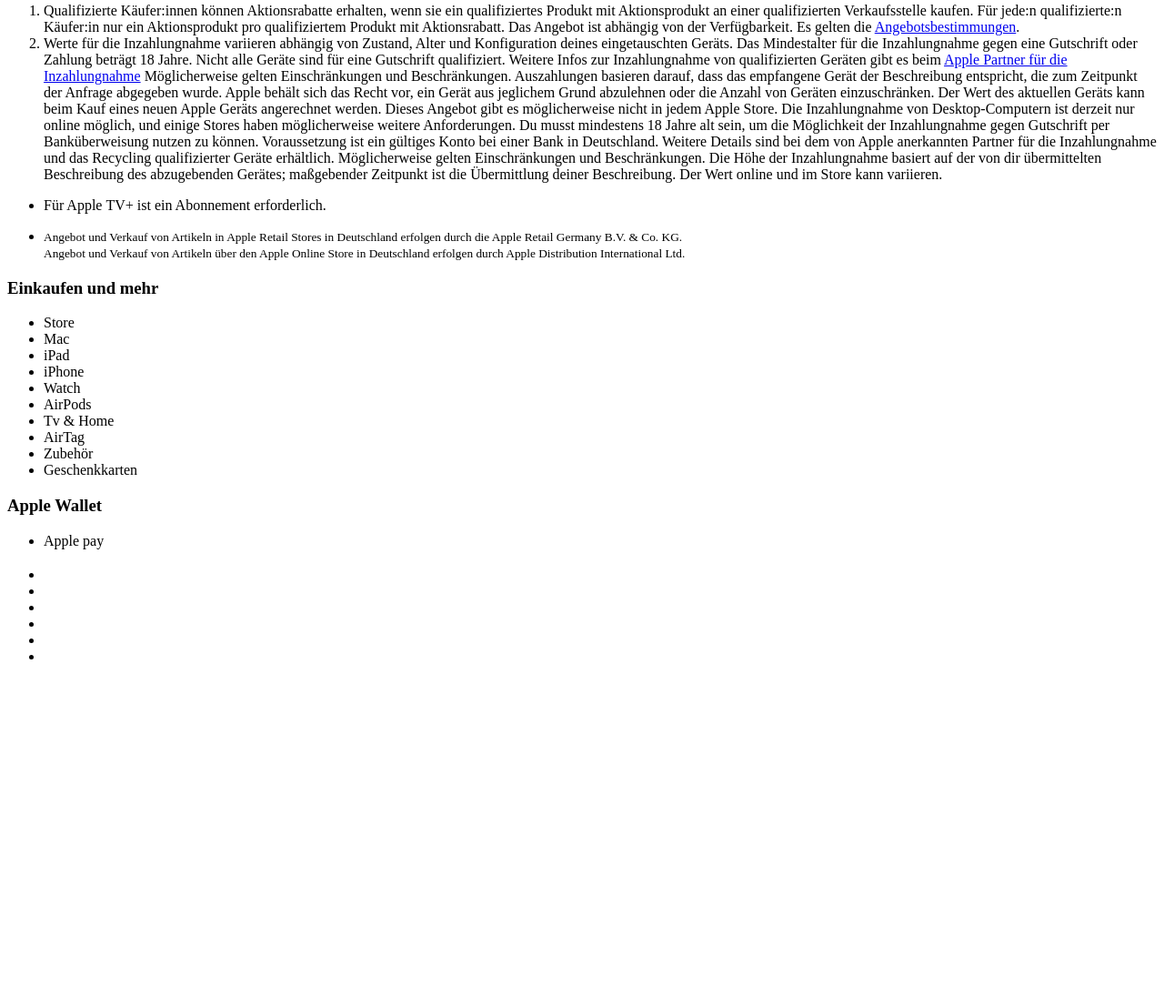
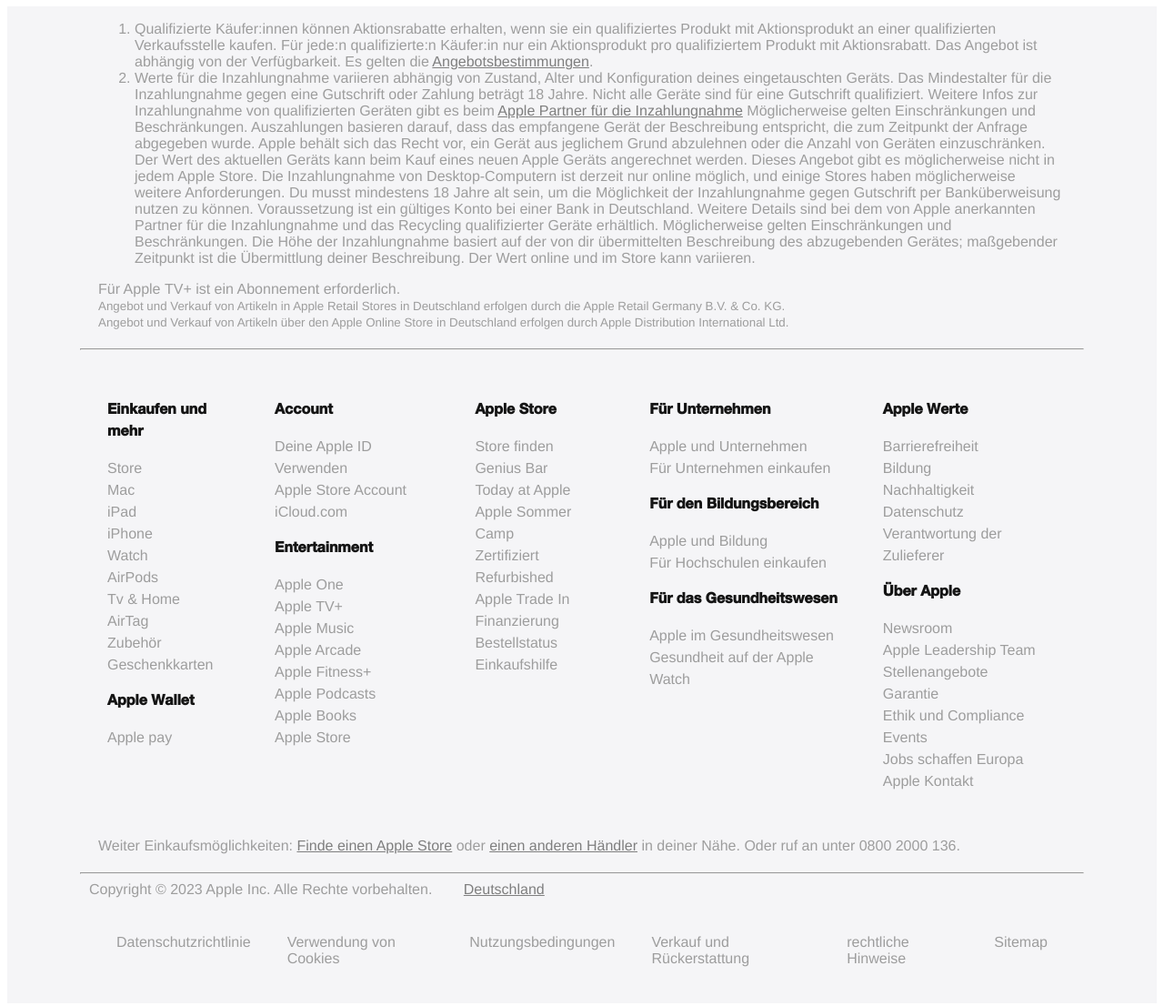
Before and after one commit to Rimidalfi/WBS-Homepage, a plain HTML site: page index.html in a window 1280 px wide. Shown: the part 13-1119 px from the top of the page at 91% size. Before the commit the page ends 800 px from the top, so only its background shows below. Drawn offline with Linux system fonts and the light colour scheme.

Commit message:
finished footer html & started css styling

```diff
--- a/index.html
+++ b/index.html
@@ -4,15 +4,16 @@
     <meta charset="UTF-8" />
     <meta name="viewport" content="width=device-width, initial-scale=1.0" />
     <title>Document</title>
+    <link rel="stylesheet" href="styles.css" />
   </head>
   <body>
     <header></header>
     <main></main>
     <footer>
       <div>
-        <section>
+        <section class="footer_section_1">
           <ol>
-            <li id="footnote-1">
+            <li id="footnote">
               Qualifizierte Käufer:innen können Aktionsrabatte erhalten, wenn
               sie ein qualifiziertes Produkt mit Aktionsprodukt an einer
               qualifizierten Verkaufsstelle kaufen. Für jede:n qualifizierte:n
@@ -23,7 +24,7 @@
                 >Angebotsbestimmungen</a
               >.
             </li>
-            <li id="footnote-2">
+            <li id="footnote">
               Werte für die Inzahlungnahme variieren abhängig von Zustand, Alter
               und Konfiguration deines eingetauschten Geräts. Das Mindestalter
               für die Inzahlungnahme gegen eine Gutschrift oder Zahlung beträgt
@@ -70,8 +71,9 @@
             </li>
           </ul>
         </section>
-        <nav>
-          <div class="ac-gf-directory-column">
+        <hr />
+        <nav class="footer_nav">
+          <div class="nav1">
             <div>
               <h3>Einkaufen und mehr</h3>
               <ul>
@@ -94,65 +96,119 @@
               </ul>
             </div>
           </div>
-          <div class="ac-gf-directory-column">
+          <div class="nav1">
             <div>
-              <h3></h3>
-              <ul></ul>
+              <h3>Account</h3>
+              <ul>
+                <li>Deine Apple ID Verwenden</li>
+                <li>Apple Store Account</li>
+                <li>iCloud.com</li>
+              </ul>
             </div>
             <div>
-              <h3></h3>
-              <ul></ul>
+              <h3>Entertainment</h3>
+              <ul>
+                <li>Apple One</li>
+                <li>Apple TV+</li>
+                <li>Apple Music</li>
+                <li>Apple Arcade</li>
+                <li>Apple Fitness+</li>
+                <li>Apple Podcasts</li>
+                <li>Apple Books</li>
+                <li>Apple Store</li>
+              </ul>
             </div>
           </div>
-          <div class="ac-gf-directory-column">
+          <div class="nav1">
             <div>
-              <h3></h3>
-              <ul></ul>
+              <h3>Apple Store</h3>
+              <ul>
+                <li>Store finden</li>
+                <li>Genius Bar</li>
+                <li>Today at Apple</li>
+                <li>Apple Sommer Camp</li>
+                <li>Zertifiziert Refurbished</li>
+                <li>Apple Trade In</li>
+                <li>Finanzierung</li>
+                <li>Bestellstatus</li>
+                <li>Einkaufshilfe</li>
+              </ul>
             </div>
           </div>
-          <div class="ac-gf-directory-column">
+          <div class="nav1">
             <div>
-              <h3></h3>
-              <ul></ul>
+              <h3>Für Unternehmen</h3>
+              <ul>
+                <li>Apple und Unternehmen</li>
+                <li>Für Unternehmen einkaufen</li>
+              </ul>
             </div>
             <div>
-              <h3></h3>
-              <ul></ul>
+              <h3>Für den Bildungsbereich</h3>
+              <ul>
+                <li>Apple und Bildung</li>
+                <li>Für Hochschulen einkaufen</li>
+              </ul>
             </div>
             <div>
-              <h3></h3>
-              <ul></ul>
+              <h3>Für das Gesundheitswesen</h3>
+              <ul>
+                <li>Apple im Gesundheitswesen</li>
+                <li>Gesundheit auf der Apple Watch</li>
+              </ul>
             </div>
           </div>
-          <div class="ac-gf-directory-column">
+          <div class="nav1">
             <div>
-              <h3></h3>
-              <ul></ul>
+              <h3>Apple Werte</h3>
+              <ul>
+                <li>Barrierefreiheit</li>
+                <li>Bildung</li>
+                <li>Nachhaltigkeit</li>
+                <li>Datenschutz</li>
+                <li>Verantwortung der Zulieferer</li>
+              </ul>
             </div>
             <div>
-              <h3></h3>
-              <ul></ul>
+              <h3>Über Apple</h3>
+              <ul>
+                <li>Newsroom</li>
+                <li>Apple Leadership Team</li>
+                <li>Stellenangebote</li>
+                <li>Garantie</li>
+                <li>Ethik und Compliance</li>
+                <li>Events</li>
+                <li>Jobs schaffen Europa</li>
+                <li>Apple Kontakt</li>
+              </ul>
             </div>
           </div>
         </nav>
-        <section>
+        <section class="footer_section_3">
+          Weiter Einkaufsmöglichkeiten:
+          <a href="https://www.apple.com/de/retail/">Finde einen Apple Store</a>
+          oder
+          <a href="https://locate.apple.com/de/de/">einen anderen Händler</a>
+          in deiner Nähe. Oder ruf an unter 0800 2000 136.
+        </section>
+        <hr />
+        <section class="footer_section_2">
           <div>
-            <a href=""></a>
-            <a href=""></a>
-            <span></span>
-          </div>
-          <div>
-            <a href=""></a>
-          </div>
-          <div>
-            <div></div>
-            <ul>
-              <li></li>
-              <li></li>
-              <li></li>
-              <li></li>
-              <li></li>
-              <li></li>
+            <span class="footer_section_3">
+              Copyright © 2023 Apple Inc. Alle Rechte vorbehalten.
+            </span>
+            <span class="DE">
+              <a href="https://www.apple.com/choose-country-region/"
+                >Deutschland</a
+              ></span
+            >
+            <ul class="legals">
+              <li class="legals">Datenschutzrichtlinie</li>
+              <li class="legals">Verwendung von Cookies</li>
+              <li class="legals">Nutzungsbedingungen</li>
+              <li class="legals">Verkauf und Rückerstattung</li>
+              <li class="legals">rechtliche Hinweise</li>
+              <li class="legals">Sitemap</li>
             </ul>
           </div>
         </section>
--- a/styles.css
+++ b/styles.css
@@ -0,0 +1,86 @@
+@font-face {
+  font-family: "Helvetica Neue Bold";
+  src: url("fonts/helvetica-neue-bold.woff") format("woff");
+}
+@font-face {
+  font-family: "Helvetica Neue Regular";
+  src: url("fonts/helvetica-neue-regular.woff") format("woff");
+}
+footer {
+  background-color: #f5f5f7;
+  /* text-align: center; */
+  font-family: Helvetica;
+  padding-left: 5em;
+  padding-right: 5em;
+}
+.footer_section_1 {
+  display: flex;
+  flex-direction: column;
+  margin: 20px;
+}
+.footer_section_2 {
+  display: flex;
+  flex-direction: column;
+  text-align: left;
+}
+.legals {
+  display: flex;
+  text-align: left;
+  padding: 20px;
+}
+.DE {
+  padding: 20px;
+}
+.footer_nav {
+  display: flex;
+  flex-direction: row;
+  padding: 10px;
+  text-align: left;
+  line-height: 1.5;
+}
+.nav1 {
+  padding: 20px;
+}
+h3 {
+  font-family: "Helvetica Neue Bold";
+  color: #141414;
+  font-size: 1em;
+  text-align: left;
+}
+ol {
+  font-family: Helvetica;
+  color: #9d9d9d;
+  text-align: left;
+}
+ul {
+  text-align: left;
+  margin: 0;
+  padding: 0;
+  list-style: none;
+}
+li {
+  font-family: Helvetica;
+  color: #9d9d9d;
+  text-align: left;
+}
+a,
+hr {
+  color: #7f7f7f;
+}
+ul.legals {
+  display: flex;
+  justify-content: flex flex-end;
+  text-align: left;
+}
+section.footer_section_3 {
+  font-family: Helvetica;
+  color: #9d9d9d;
+  text-align: left;
+  margin: 20px;
+}
+span.footer_section_3 {
+  font-family: Helvetica;
+  color: #9d9d9d;
+  text-align: left;
+  margin: 10px;
+}
```
Also changed, not shown: Bilder(1)/apple card.JPG (added), Bilder(1)/apple tradeinJPG.JPG (added), Bilder(1)/carbon neutral logo.JPG (added), Bilder(1)/carbon neutral.JPG (added), Bilder(1)/card logo.JPG (added), Bilder(1)/hero__d5yx0jn6usae_medium.jpg (added), Bilder(1)/hero_watch_1_zoom_screen__e9icho0kgf6m_medium.jpg (added), Bilder(1)/hero_watch_ultra_middle_screen_startframe__br4z9vt3e6mq_medium.jpg (added), Bilder(1)/save on mac logo.JPG (added), Bilder(1)/saveonmac.JPG (added), Bilder(1)/trade in logo.JPG (added), Bilder(1)/watch se logo.JPG (added), Bilder(1)/watch se.JPG (added), Bilder(1)/watch ultra logo.JPG (added), 3 more files, 1 other file.
